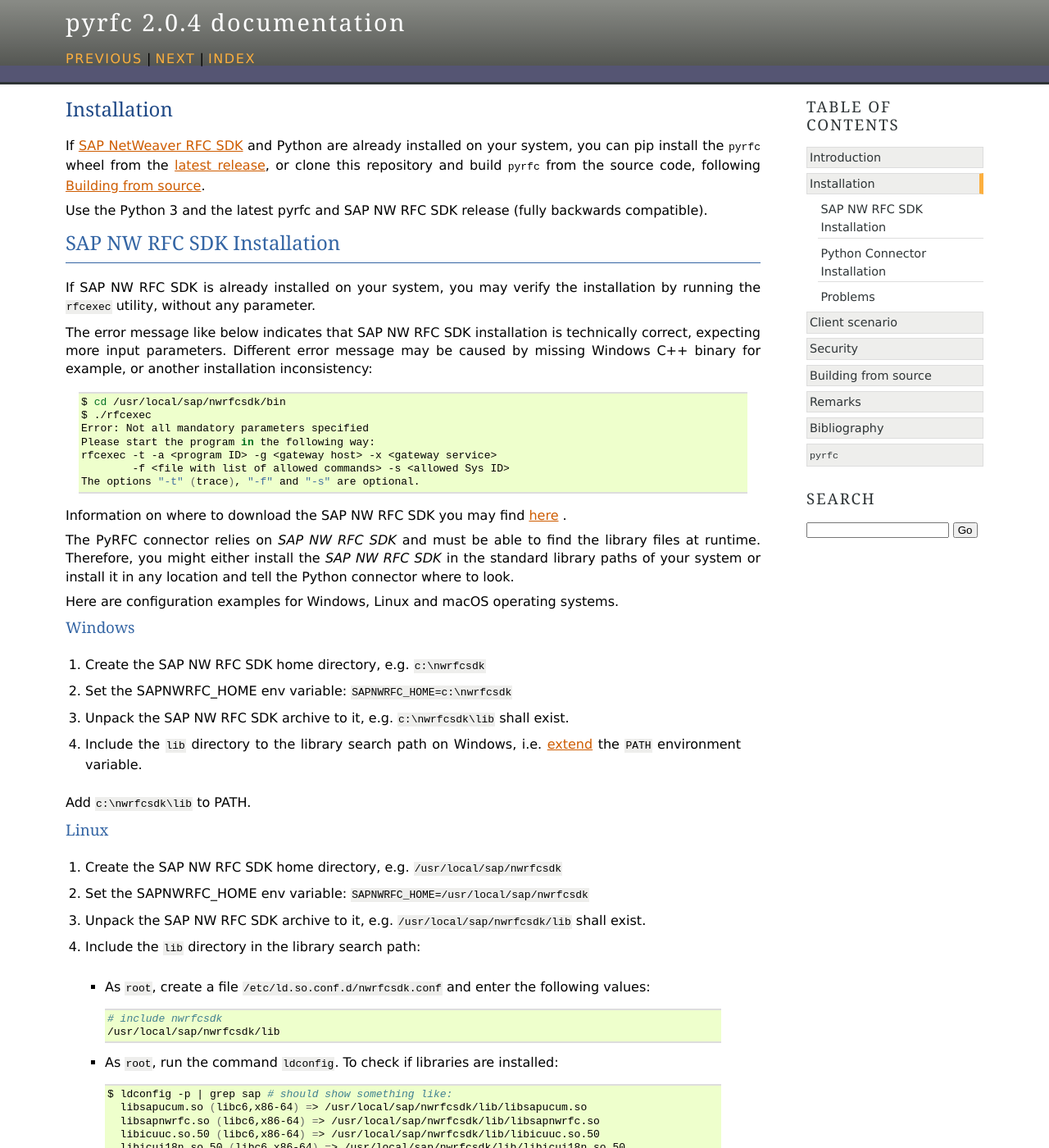
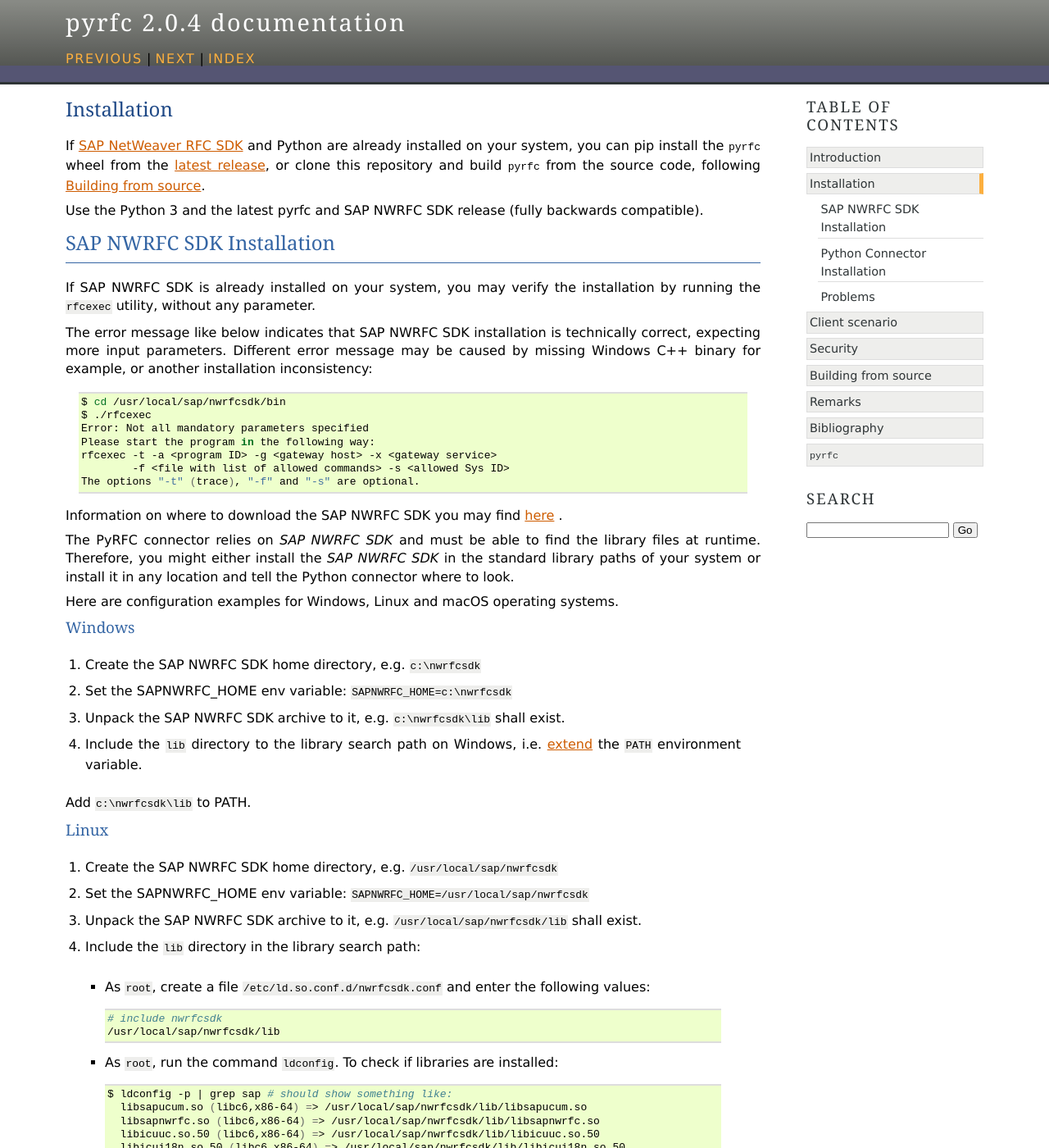
Before and after one commit to SAP/PyRFC, a Sphinx documentation site: the page built from doc/install.rst, in a window 1280 px wide and 1400 px high. Shown: the whole window at 82% size. Built offline with Sphinx 7.4.7, drawn with Linux system fonts in a browser that asks for light colours; some of the changed text lies outside the part shown.

```diff
--- a/doc/build.rst
+++ b/doc/build.rst
@@ -49,17 +49,13 @@ Windows platform
 macOS platform
 --------------
 
-
-* Install Xcode command line tools with C++ development headers and fix the unicode include path:
+* Install Xcode command line tools with C++ development headers and check if `uchar.h` copied to $SAPNWRFC_HOME/include
 
   .. code-block:: sh
 
     xcode-select --install
     sudo installer -pkg macOS_SDK_headers_for_macOS_10.14.pkg -target /
 
-    MACOS_UNICODE_DIR=/Applications/Xcode.app/Contents/Developer/Platforms/iPhoneSimulator.platform/Developer/SDKs/iPhoneSimulator.sdk/usr/include/unicode
-    sudo ln -s $MACOS_UNICODE_DIR $SAPNWRFC_HOME/include/unicode
-    sudo cp $MACOS_UNICODE_DIR/uchar.h $SAPNWRFC_HOME/include/
 
 Building the code
 =================
--- a/doc/install.rst
+++ b/doc/install.rst
@@ -8,16 +8,16 @@ If `SAP NetWeaver RFC SDK <https://support.sap.com/en/product/connectors/nwrfcsd
 are already installed on your system, you can pip install the :mod:`pyrfc` wheel from the `latest release <https://github.com/SAP/PyRFC/releases/latest>`_,
 or clone this repository and build :mod:`pyrfc` from the source code, following :ref:`build`.
 
-Use the Python 3 and the latest pyrfc and SAP NW RFC SDK release (fully backwards compatible).
+Use the Python 3 and the latest pyrfc and SAP NWRFC SDK release (fully backwards compatible).
 
 .. _install-c-connector:
 
-SAP NW RFC SDK Installation
+SAP NWRFC SDK Installation
 ===========================
 
-If SAP NW RFC SDK is already installed on your system, you may verify the installation by running the ``rfcexec`` utility, without any parameter.
+If SAP NWRFC SDK is already installed on your system, you may verify the installation by running the ``rfcexec`` utility, without any parameter.
 
-The error message like below indicates that SAP NW RFC SDK installation is technically correct, expecting more input parameters.
+The error message like below indicates that SAP NWRFC SDK installation is technically correct, expecting more input parameters.
 Different error message may be caused by missing Windows C++ binary for example, or another installation inconsistency:
 
      .. code-block:: sh
@@ -31,10 +31,10 @@ Different error message may be caused by missing Windows C++ binary for example,
         The options "-t" (trace), "-f" and "-s" are optional.
 
 
-Information on where to download the SAP NW RFC SDK you may find `here <https://support.sap.com/en/product/connectors/nwrfcsdk.html>`_ .
+Information on where to download the SAP NWRFC SDK you may find `here <https://support.sap.com/en/product/connectors/nwrfcsdk.html>`_ .
 
-The PyRFC connector relies on *SAP NW RFC SDK* and must be able to find the library
-files at runtime. Therefore, you might either install the *SAP NW RFC SDK*
+The PyRFC connector relies on *SAP NWRFC SDK* and must be able to find the library
+files at runtime. Therefore, you might either install the *SAP NWRFC SDK*
 in the standard library paths of your system or install it in any location and tell the
 Python connector where to look.
 
@@ -43,9 +43,9 @@ Here are configuration examples for Windows, Linux and macOS operating systems.
 Windows
 -------
 
-1. Create the SAP NW RFC SDK home directory, e.g. ``c:\nwrfcsdk``
+1. Create the SAP NWRFC SDK home directory, e.g. ``c:\nwrfcsdk``
 2. Set the SAPNWRFC_HOME env variable: ``SAPNWRFC_HOME=c:\nwrfcsdk``
-3. Unpack the SAP NW RFC SDK archive to it, e.g. ``c:\nwrfcsdk\lib`` shall exist.
+3. Unpack the SAP NWRFC SDK archive to it, e.g. ``c:\nwrfcsdk\lib`` shall exist.
 4. Include the ``lib`` directory to the library search path on Windows, i.e.
    :ref:`extend<install-problems-envvar-win>` the ``PATH`` environment variable.
 
@@ -54,9 +54,9 @@ Add ``c:\nwrfcsdk\lib`` to PATH.
 Linux
 -----
 
-1. Create the SAP NW RFC SDK home directory, e.g. ``/usr/local/sap/nwrfcsdk``
+1. Create the SAP NWRFC SDK home directory, e.g. ``/usr/local/sap/nwrfcsdk``
 2. Set the SAPNWRFC_HOME env variable: ``SAPNWRFC_HOME=/usr/local/sap/nwrfcsdk``
-3. Unpack the SAP NW RFC SDK archive to it, e.g. ``/usr/local/sap/nwrfcsdk/lib`` shall exist.
+3. Unpack the SAP NWRFC SDK archive to it, e.g. ``/usr/local/sap/nwrfcsdk/lib`` shall exist.
 4. Include the ``lib`` directory in the library search path:
 
    * As ``root``, create a file ``/etc/ld.so.conf.d/nwrfcsdk.conf`` and
@@ -93,18 +93,18 @@ must be disabled:
 
     sudo /usr/libexec/ApplicationFirewall/socketfilterfw --setstealthmode off
 
-1. Create the SAP NW RFC SDK root directory ``/usr/local/sap/nwrfcsdk`` (this location is fixed, more info below)
+1. Create the SAP NWRFC SDK root directory ``/usr/local/sap/nwrfcsdk`` (this location is fixed, more info below)
 2. Set SAPNWRFC_HOME environment variable to that location: ``SAPNWRFC_HOME=/usr/local/sap/nwrfcsdk``
-3. Unpack the SAP NW RFC SDK archive to it, e.g. ``/usr/local/sap/nwrfcsdk/lib`` shall exist.
-4. Set the remote paths in SAP NW RFC SDK by running `paths_fix.sh <https://github.com/SAP/PyRFC/blob/master/ci/utils/paths_fix.sh>`_ script.
-5. Unzip the `unchar.zip` file attached to `SAP OSS Note 2573953 <https://launchpad.support.sap.com/#/notes/2573953>`_
-   and copy the `uchar.h` file to SAP NW RFC SDK include directory
+3. Unpack the SAP NWRFC SDK archive to it, e.g. ``/usr/local/sap/nwrfcsdk/lib`` shall exist.
+4. Set the remote paths in SAP NWRFC SDK by running `paths_fix.sh <https://github.com/SAP/PyRFC/blob/master/ci/utils/paths_fix.sh>`_ script.
+5. Unzip the `uchar.zip` file attached to `SAP OSS Note 2573953 <https://launchpad.support.sap.com/#/notes/2573953>`_
+   and copy the `uchar.h` file to SAP NWRFC SDK include directory
 
 This location is fixed to the default ``/usr/local/sap/nwrfcsdk/lib`` rpath, embedded into node-rfc package published on npm.
 
-After moving SAP NW RFC SDK to another location on your system, the rpaths must be adjusted in SAP NW RFC SDK and in pyrfc.so libraries.
+After moving SAP NWRFC SDK to another location on your system, the rpaths must be adjusted in SAP NWRFC SDK and in pyrfc.so libraries.
 
-For SAP NW RFC SDK, set the SAPNWRFC_HOME env variable to new SAP NW RFC SDK root directory and re-run the above script.
+For SAP NWRFC SDK, set the SAPNWRFC_HOME env variable to new SAP NWRFC SDK root directory and re-run the above script.
 
 For pyrfc:
 
```
Also changed, not shown: README.md (+6 -6 lines), 1 other file.
